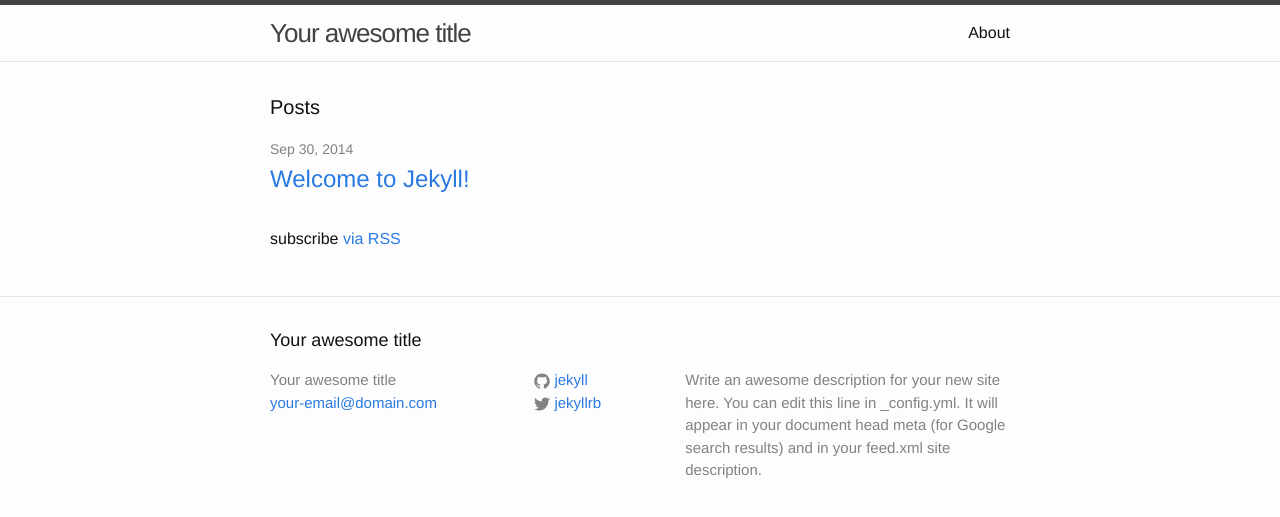
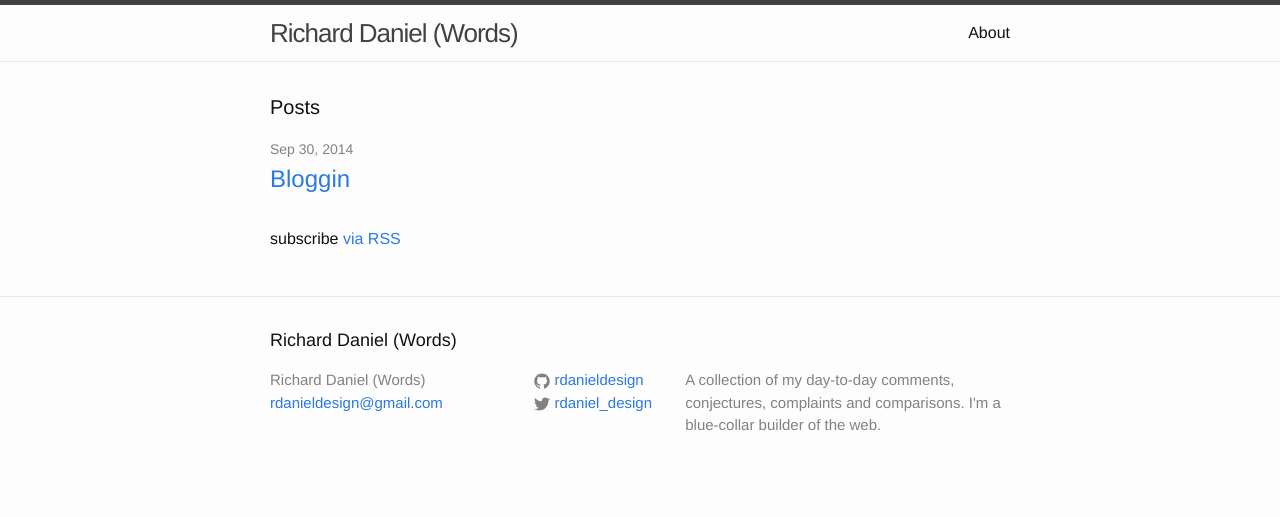
Before and after one commit to rdanieldesign/rdanieldesign.github.io, a Jekyll site: the page built from index.html, in a window 1280 px wide. Shown: the top 517 px of the page. Built offline with Jekyll 4.4.1, drawn with Linux system fonts in a browser that asks for light colours.

```diff
--- a/_config.yml
+++ b/_config.yml
@@ -1,14 +1,12 @@
 # Site settings
-title: Your awesome title
-email: your-email@domain.com
+title: Richard Daniel (Words)
+email: rdanieldesign@gmail.com
 description: > # this means to ignore newlines until "baseurl:"
-  Write an awesome description for your new site here. You can edit this
-  line in _config.yml. It will appear in your document head meta (for
-  Google search results) and in your feed.xml site description.
+  A collection of my day-to-day comments, conjectures, complaints and comparisons. I'm a blue-collar builder of the web.
 baseurl: "" # the subpath of your site, e.g. /blog/
-url: "http://yourdomain.com" # the base hostname & protocol for your site
-twitter_username: jekyllrb
-github_username:  jekyll
+url: "http://rdanieldesign.github.io" # the base hostname & protocol for your site
+twitter_username: rdaniel_design
+github_username:  rdanieldesign
 
 # Build settings
 markdown: kramdown
```
Also changed, not shown: _posts/2014-09-30-Bloggin.markdown (added, +21 -0 lines), _posts/2014-09-30-welcome-to-jekyll.markdown (deleted, +0 -25 lines).
